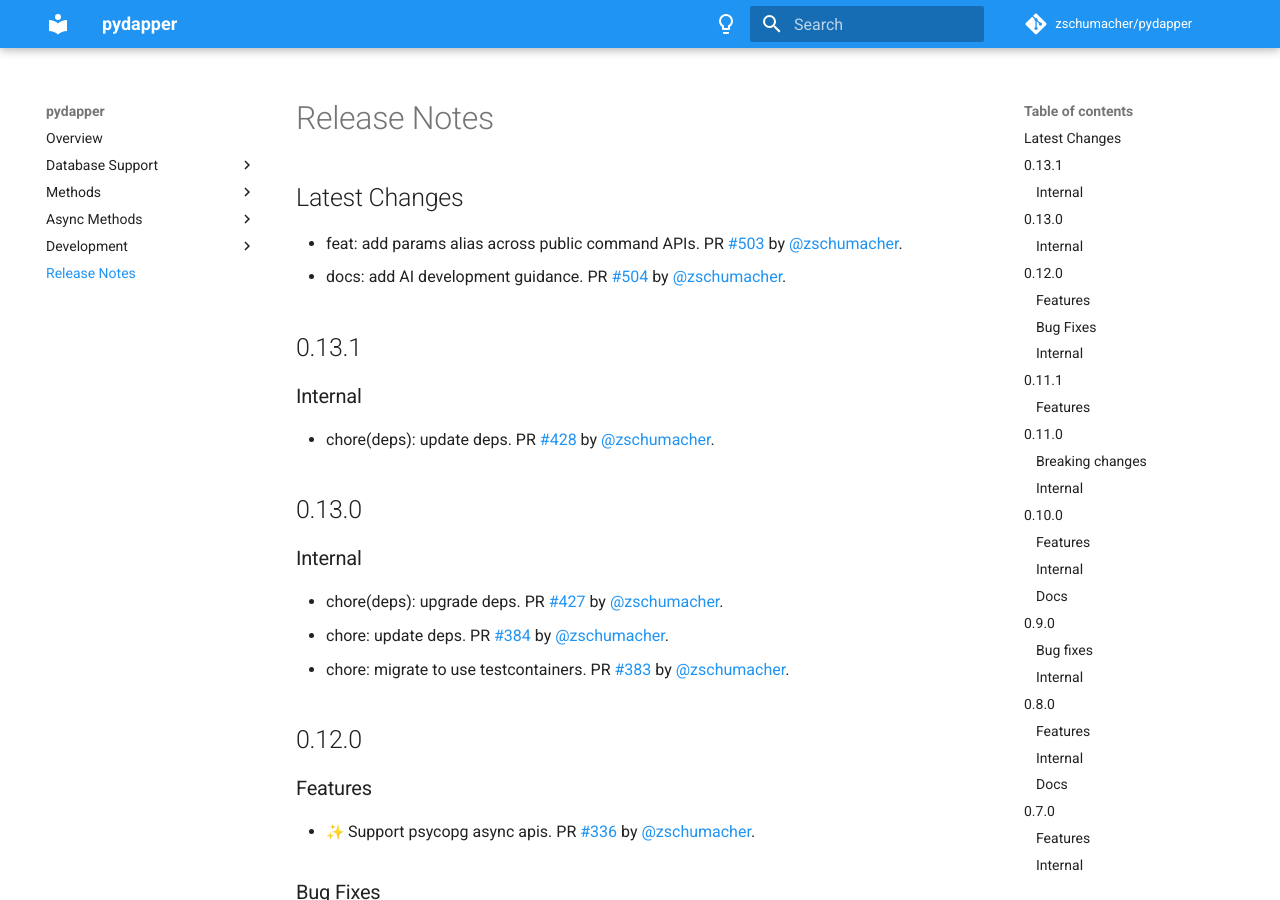
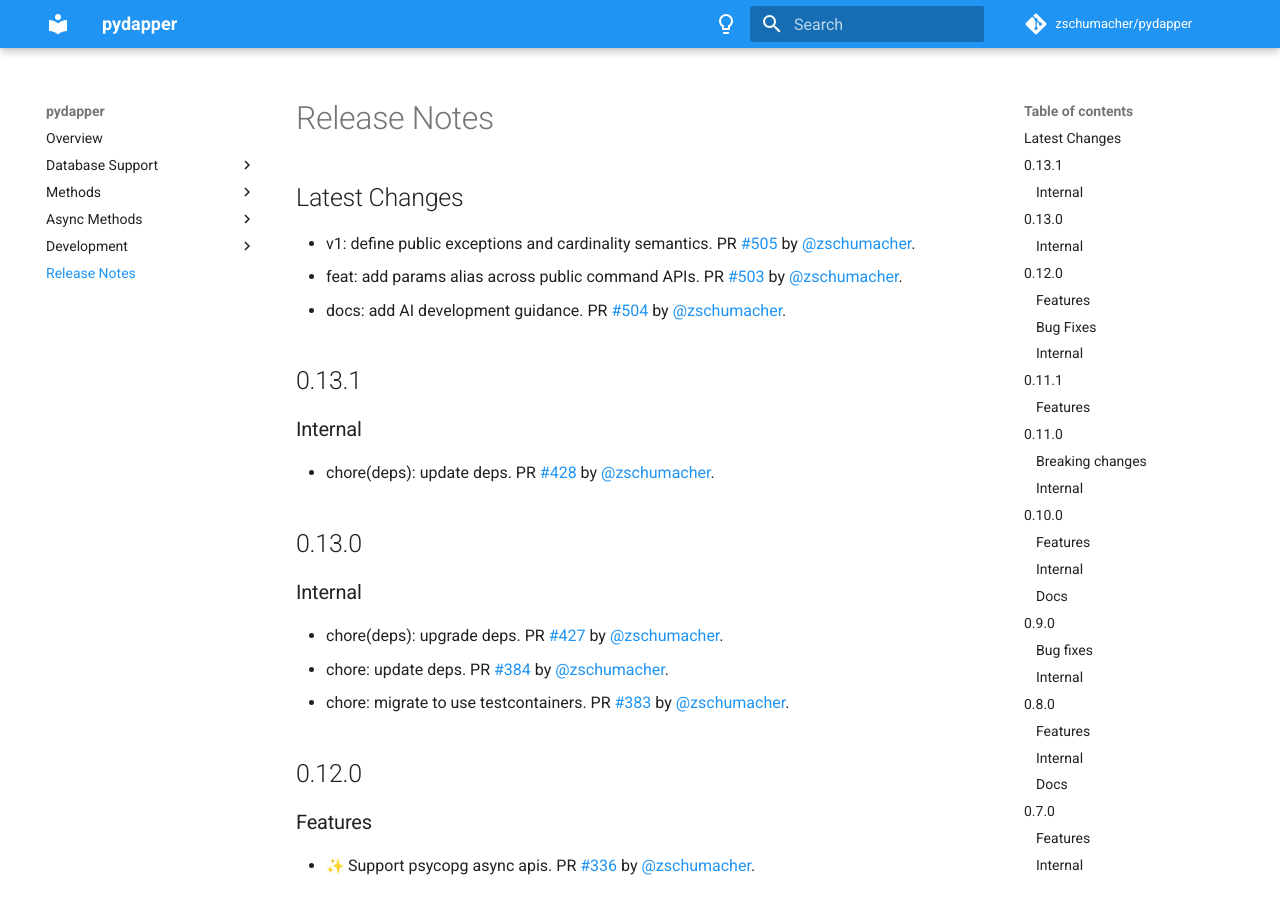
Before and after one commit to zschumacher/pydapper, an MkDocs documentation site: the page built from docs/release_notes.md, in a window 1280 px wide and 900 px high. Built offline with MkDocs 1.6.1 and Material for MkDocs 9.7.7, drawn with Linux system fonts in a browser that asks for light colours; emoji names are drawn with the system emoji font; comment, search, counter and statistics services are not loaded.

Commit message:
📝 Update release notes
[skip ci]

```diff
--- a/docs/release_notes.md
+++ b/docs/release_notes.md
@@ -1,5 +1,6 @@
 ## Latest Changes
 
+* v1: define public exceptions and cardinality semantics. PR [#505](https://github.com/zschumacher/pydapper/pull/505) by [@zschumacher](https://github.com/zschumacher).
 * feat: add params alias across public command APIs. PR [#503](https://github.com/zschumacher/pydapper/pull/503) by [@zschumacher](https://github.com/zschumacher).
 * docs: add AI development guidance. PR [#504](https://github.com/zschumacher/pydapper/pull/504) by [@zschumacher](https://github.com/zschumacher).
 
```
